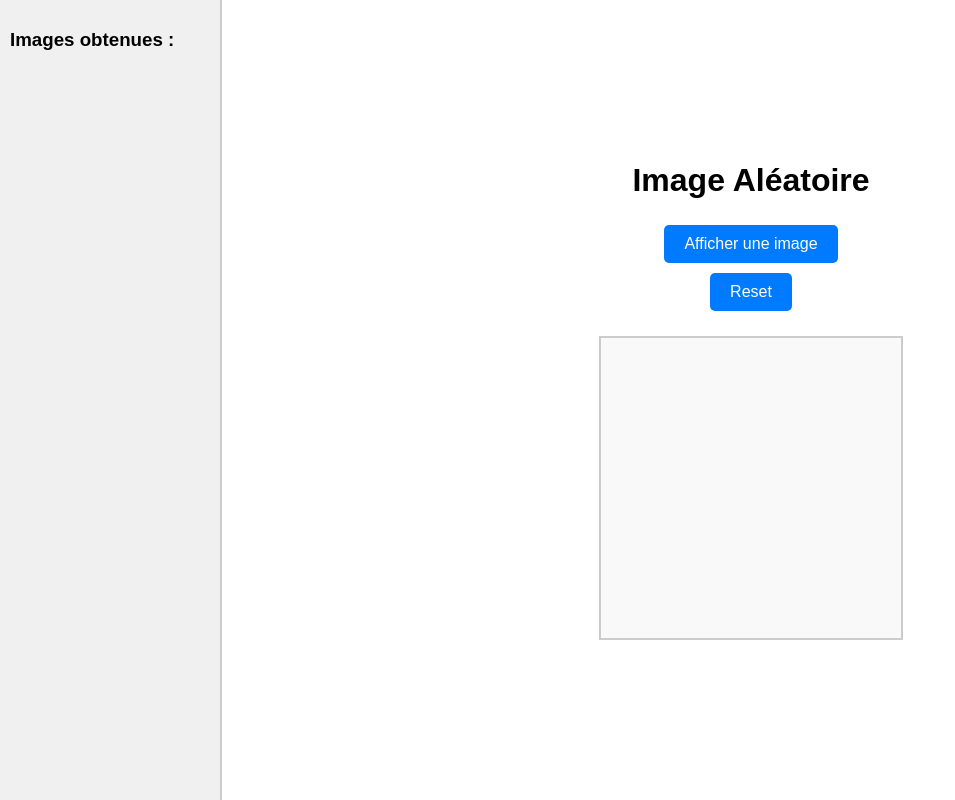
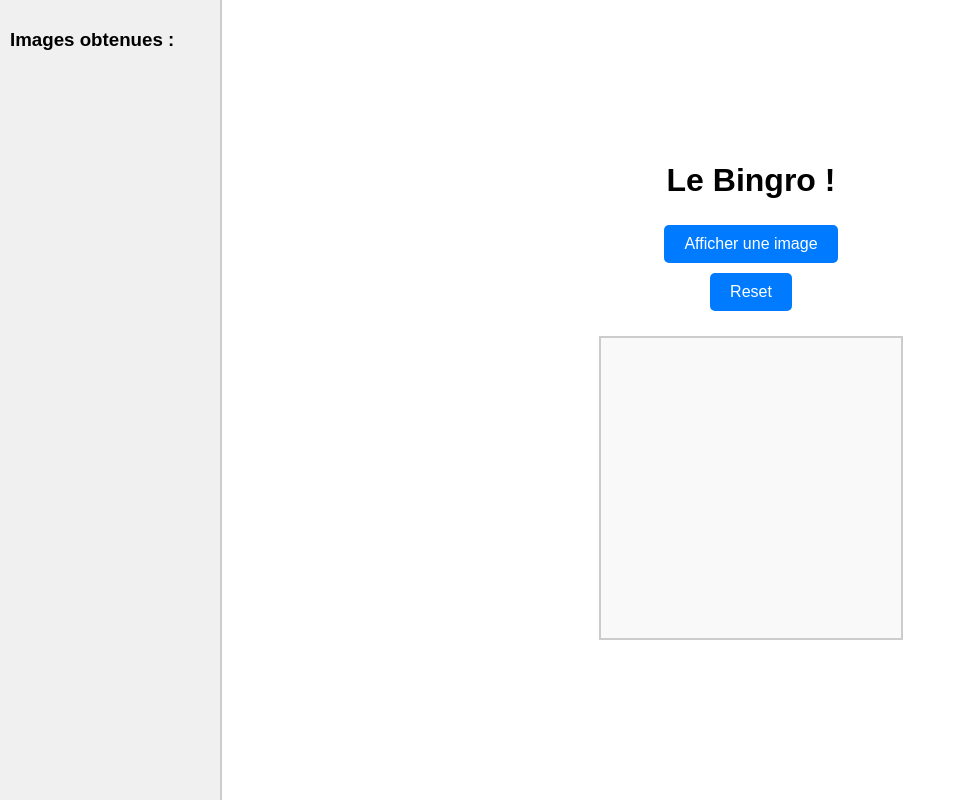
Before and after one commit to LLorgeou21/Fais_le_bingo, a plain HTML site: page index.html in a window 1280 px wide. Shown: the whole page, without its empty margins (0-955 px from the left). Drawn offline with Linux system fonts and the light colour scheme.

Commit message:
3 commit

```diff
--- a/index.html
+++ b/index.html
@@ -3,7 +3,7 @@
 <head>
   <meta charset="UTF-8">
   <meta name="viewport" content="width=device-width, initial-scale=1.0">
-  <title>Affichage d'images uniques</title>
+  <title>Affiche Bingro !</title>
   <style>
     body {
       font-family: Arial, sans-serif;
@@ -72,7 +72,7 @@
 
   <!-- Zone principale -->
   <div id="main">
-    <h1>Image Aléatoire</h1>
+    <h1>Le Bingro !</h1>
     <button onclick="afficherImage()">Afficher une image</button>
     <button onclick="resetImages()">Reset</button>
     <div id="image-container">
```
